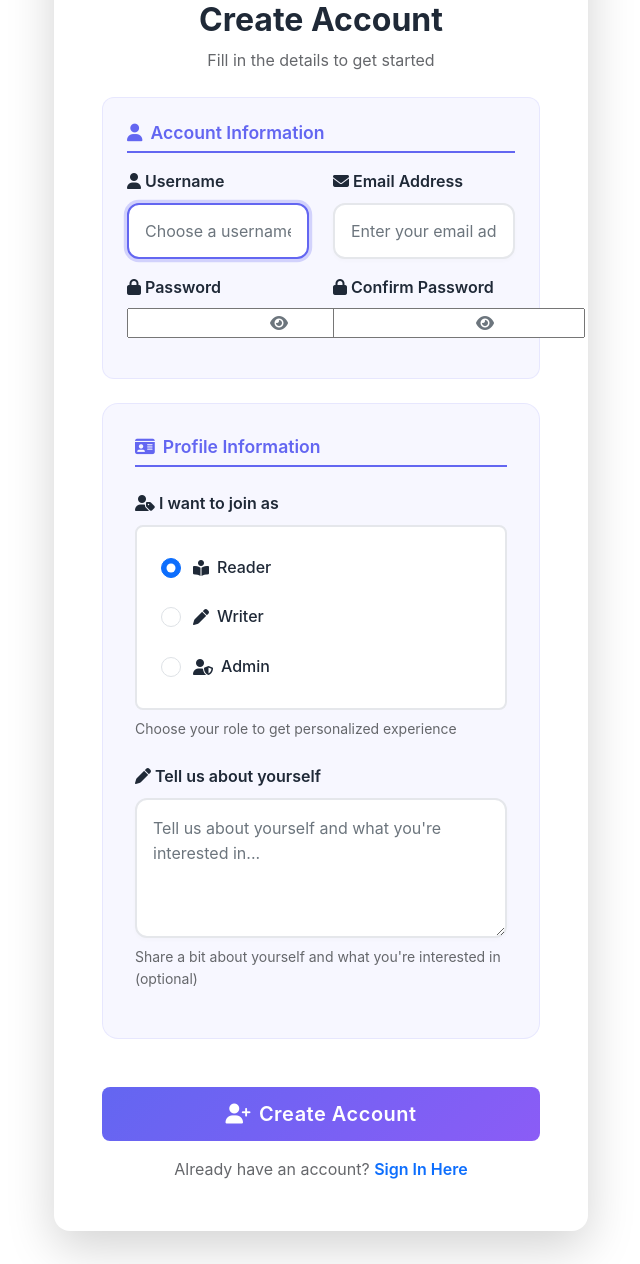
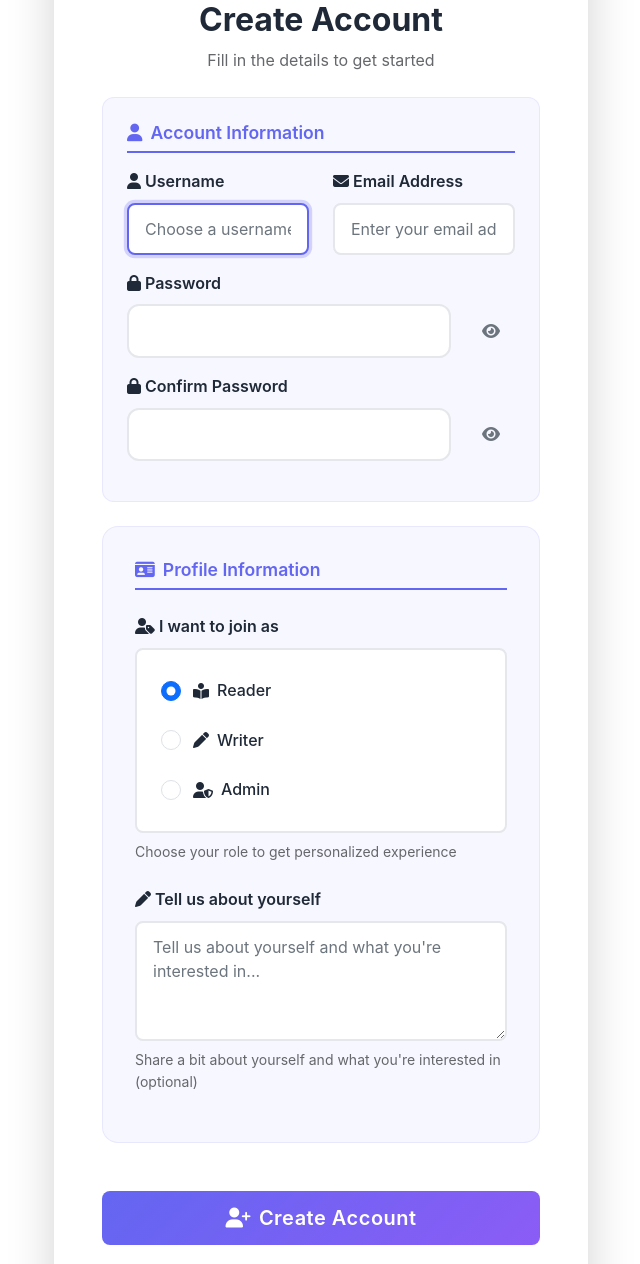
Before and after one commit to Rajan8687/Capstone-Project, a Django app: page /accounts/register/ in a window 1280 px wide. Shown: the part 547-1811 px from the top of the page, without its empty margins (319-959 px from the left). Run offline with Django 4.2, Linux system fonts and the light colour scheme.

Commit message:
Updated register page styling and dark mode fixes

```diff
--- a/templates/accounts/register.html
+++ b/templates/accounts/register.html
@@ -85,13 +85,13 @@
                                 </div>
 
                                 <div class="row">
-                                    <div class="col-md-6 mb-3">
+                                    <div class="col-12 mb-3">
                                         <label for="{{ form.password1.id_for_label }}" class="form-label fw-semibold">
                                             <i class="fas fa-lock me-1"></i>Password
                                         </label>
-                                        <div class="password-wrapper">
+                                        <div class="position-relative">
                                             {{ form.password1 }}
-                                            <button type="button" class="password-toggle" onclick="togglePassword('{{ form.password1.id_for_label }}', this)">
+                                            <button type="button" class="password-toggle-btn" onclick="togglePassword('{{ form.password1.id_for_label }}', this)">
                                                 <i class="fas fa-eye"></i>
                                             </button>
                                         </div>
@@ -101,13 +101,15 @@
                                             </div>
                                         {% endif %}
                                     </div>
-                                    <div class="col-md-6 mb-3">
+                                </div>
+                                <div class="row">
+                                    <div class="col-12 mb-3">
                                         <label for="{{ form.password2.id_for_label }}" class="form-label fw-semibold">
                                             <i class="fas fa-lock me-1"></i>Confirm Password
                                         </label>
-                                        <div class="password-wrapper">
+                                        <div class="position-relative">
                                             {{ form.password2 }}
-                                            <button type="button" class="password-toggle" onclick="togglePassword('{{ form.password2.id_for_label }}', this)">
+                                            <button type="button" class="password-toggle-btn" onclick="togglePassword('{{ form.password2.id_for_label }}', this)">
                                                 <i class="fas fa-eye"></i>
                                             </button>
                                         </div>
@@ -131,7 +133,7 @@
                                         <label class="form-label fw-semibold">
                                             <i class="fas fa-user-tag me-1"></i>I want to join as
                                         </label>
-                                        <div class="role-box" style="background: white; padding: 1.5rem; border-radius: 0.5rem; border: 2px solid var(--border-light);">
+                                        <div class="role-box">
                                             <div class="role-options">
                                                 <div class="form-check mb-3">
                                                     <input class="form-check-input" type="radio" name="role" id="role_reader" value="reader" checked>
@@ -357,20 +359,13 @@
 /* Form Controls */
 .register-form .form-control {
     border: 2px solid var(--border-light);
-    border-radius: 0.75rem;
-    padding: 0.875rem 1rem;
+    border-radius: 0.5rem;
+    padding: 0.75rem 1rem;
     font-size: 1rem;
     transition: all 0.3s ease;
     background: var(--card-light);
     color: var(--text-light);
     resize: vertical;
-    width: 100%;
-    box-shadow: 0 2px 4px rgba(0, 0, 0, 0.02);
-}
-
-.register-form .form-control:hover {
-    border-color: #a0aec0;
-    box-shadow: 0 4px 8px rgba(0, 0, 0, 0.04);
 }
 
 [data-theme="dark"] .register-form .form-control {
@@ -398,26 +393,6 @@
     min-height: 120px;
     font-family: inherit;
     line-height: 1.5;
-    resize: vertical;
-}
-
-/* Bio textarea specific styling */
-.register-form textarea#id_bio {
-    min-height: 140px;
-    padding: 1rem;
-    border-radius: 0.75rem;
-    font-size: 1rem;
-    line-height: 1.6;
-}
-
-.register-form textarea#id_bio:hover {
-    border-color: #a0aec0;
-    box-shadow: 0 4px 8px rgba(0, 0, 0, 0.04);
-}
-
-.register-form textarea#id_bio:focus {
-    border-color: var(--primary-color);
-    box-shadow: 0 0 0 0.2rem rgba(99, 102, 241, 0.25), 0 4px 12px rgba(99, 102, 241, 0.1);
 }
 
 .register-form .form-label {
@@ -520,20 +495,10 @@
     box-shadow: 0 8px 25px rgba(99, 102, 241, 0.4);
 }
 
-/* Password Toggle Styling */
-.password-wrapper {
-    position: relative;
-    display: flex;
-    align-items: center;
-}
-
-.password-wrapper .form-control {
-    padding-right: 3rem;
-}
-
-.password-toggle {
+/* Password Toggle Button */
+.password-toggle-btn {
     position: absolute;
-    right: 0.75rem;
+    right: 0.5rem;
     top: 50%;
     transform: translateY(-50%);
     background: transparent;
@@ -543,31 +508,59 @@
     padding: 0.5rem;
     font-size: 1rem;
     transition: all 0.2s ease;
-    border-radius: 0.375rem;
+    border-radius: 50%;
     display: flex;
     align-items: center;
     justify-content: center;
-    width: 2.25rem;
-    height: 2.25rem;
+    width: 2rem;
+    height: 2rem;
+    z-index: 10;
 }
 
-.password-toggle:hover {
+.password-toggle-btn:hover {
     color: var(--primary-color);
     background: rgba(99, 102, 241, 0.1);
 }
 
-.password-toggle:focus {
+.password-toggle-btn:focus {
     outline: none;
     box-shadow: 0 0 0 2px rgba(99, 102, 241, 0.3);
 }
 
-[data-theme="dark"] .password-toggle {
-    color: #adb5bd;
+/* Dark mode toggle button */
+[data-theme="dark"] .password-toggle-btn {
+    background: transparent;
+    color: #a0aec0;
 }
 
-[data-theme="dark"] .password-toggle:hover {
-    color: var(--primary-color);
+[data-theme="dark"] .password-toggle-btn:hover {
+    color: #fff;
     background: rgba(99, 102, 241, 0.2);
+}
+
+/* Password input styling */
+.position-relative input[type="password"],
+.position-relative input[type="text"] {
+    padding: 0.75rem 3.5rem 0.75rem 1rem;
+    border-radius: 0.75rem;
+    border: 2px solid var(--border-light);
+    background: var(--card-light);
+    color: var(--text-light);
+    transition: all 0.3s ease;
+}
+
+.position-relative input[type="password"]:focus,
+.position-relative input[type="text"]:focus {
+    border-color: var(--primary-color);
+    box-shadow: 0 0 0 0.2rem rgba(99, 102, 241, 0.25);
+    outline: none;
+}
+
+[data-theme="dark"] .position-relative input[type="password"],
+[data-theme="dark"] .position-relative input[type="text"] {
+    background: var(--card-dark);
+    border-color: var(--border-dark);
+    color: var(--text-dark);
 }
 </style>
 
```
Also changed, not shown: db.sqlite3.
